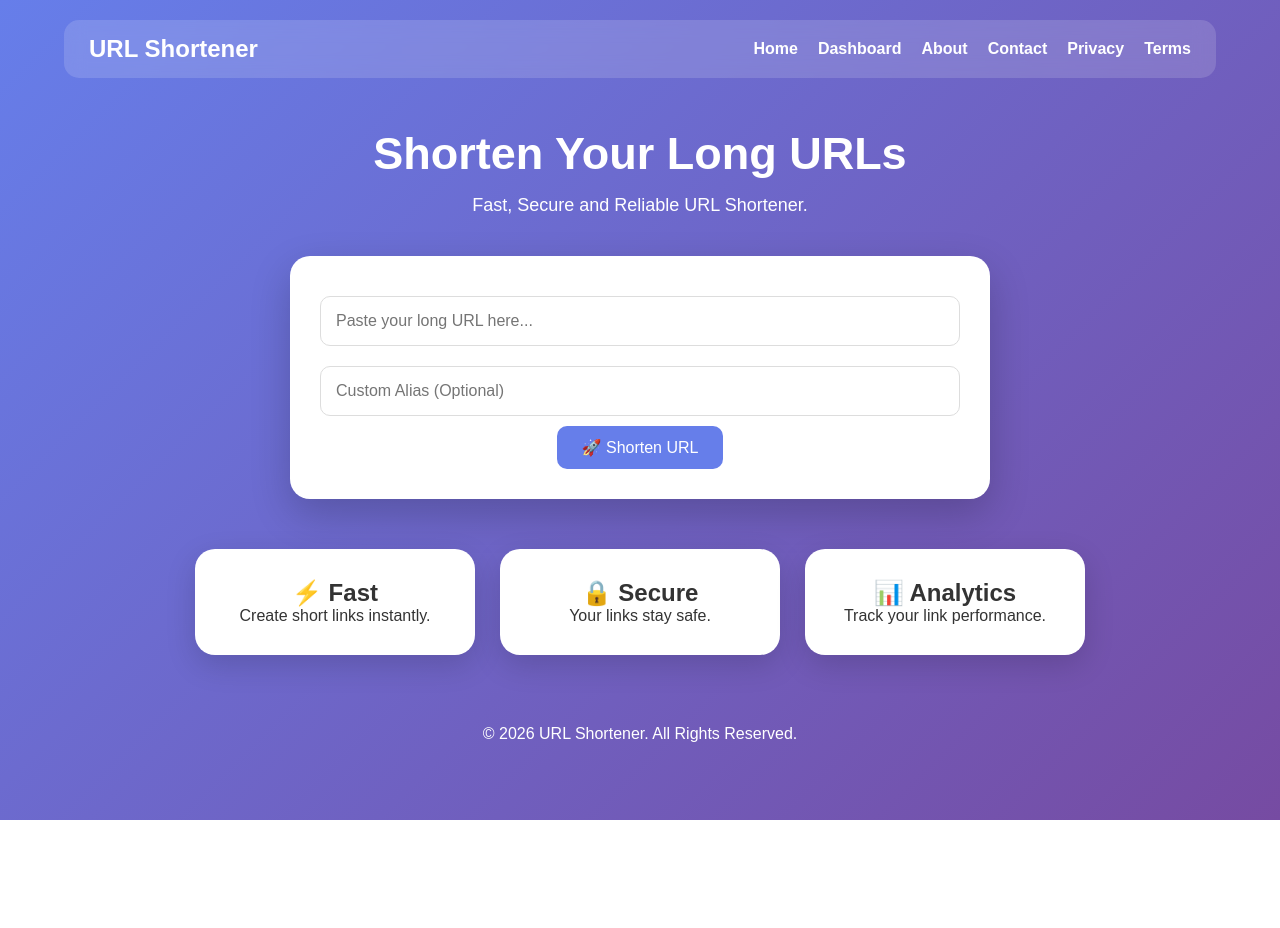
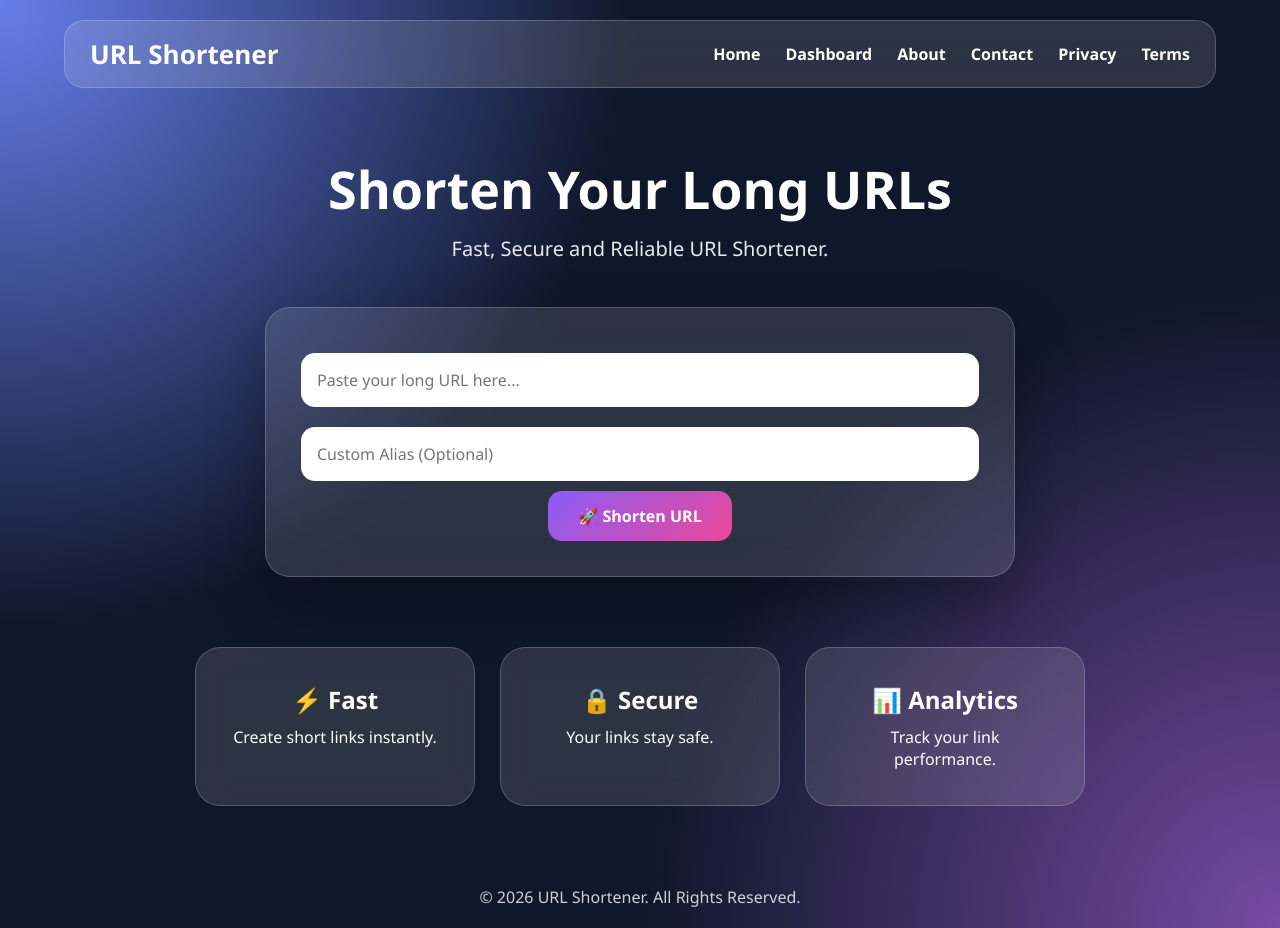
Before and after one commit to Khanarm/Url-shortnar-ashrot, a Flask app: page / in a window 1280 px wide. Before the commit the page ends 820 px from the top, so only its background shows below. Run offline with Flask 3, Linux system fonts and the light colour scheme.

Commit message:
Update style.css

```diff
--- a/static/css/style.css
+++ b/static/css/style.css
@@ -1,17 +1,20 @@
 * {
-    margin: 0;
-    padding: 0;
-    box-sizing: border-box;
-    font-family: Arial, sans-serif;
+    margin:0;
+    padding:0;
+    box-sizing:border-box;
+    font-family: 'Segoe UI', Arial, sans-serif;
 }
 
 
 body {
 
-    min-height: 100vh;
-    background: linear-gradient(135deg, #667eea, #764ba2);
-    color: #333;
+    min-height:100vh;
+    background:
+    radial-gradient(circle at top left, #667eea, transparent 40%),
+    radial-gradient(circle at bottom right, #764ba2, transparent 40%),
+    #0f172a;
 
+    color:white;
 }
 
 
@@ -19,52 +22,54 @@ body {
 
 .navbar {
 
-    width: 90%;
-    margin: 20px auto;
-    padding: 15px 25px;
+    width:90%;
+    margin:20px auto;
+    padding:15px 25px;
 
-    display: flex;
-    justify-content: space-between;
-    align-items: center;
+    display:flex;
+    justify-content:space-between;
+    align-items:center;
 
-    background: rgba(255,255,255,0.15);
-    backdrop-filter: blur(10px);
+    background:rgba(255,255,255,0.12);
+    backdrop-filter:blur(15px);
 
-    border-radius: 15px;
+    border:1px solid rgba(255,255,255,0.2);
+
+    border-radius:20px;
 
 }
 
 
 .logo {
 
-    color: white;
-    font-size: 24px;
-    font-weight: bold;
+    color:white;
+    font-size:26px;
+    font-weight:800;
 
 }
 
 
 .menu {
 
-    list-style: none;
-    display: flex;
-    gap: 20px;
+    list-style:none;
+    display:flex;
+    gap:25px;
 
 }
 
 
 .menu a {
 
-    color: white;
-    text-decoration: none;
-    font-weight: bold;
+    color:white;
+    text-decoration:none;
+    font-weight:600;
 
 }
 
 
 .menu a:hover {
 
-    opacity: 0.7;
+    color:#c4b5fd;
 
 }
 
@@ -74,46 +79,55 @@ body {
 
 .hero {
 
-    width: 90%;
-    margin: 50px auto;
-    text-align: center;
+    width:90%;
+    margin:70px auto;
+    text-align:center;
 
 }
 
 
 .hero h1 {
 
-    color: white;
-    font-size: 45px;
-    margin-bottom: 15px;
+    font-size:52px;
+    line-height:1.2;
+
+    margin-bottom:15px;
 
 }
 
 
 .hero p {
 
-    color: white;
-    font-size: 18px;
+    font-size:20px;
+    opacity:.9;
 
 }
 
 
 
-/* Box */
+
+/* Shortener Box */
 
 .shortener-box {
 
-    background: white;
+    max-width:750px;
 
-    max-width: 700px;
-    margin: 40px auto;
-    padding: 30px;
+    margin:45px auto;
 
-    border-radius: 20px;
+    padding:35px;
 
-    box-shadow: 0 15px 40px rgba(0,0,0,0.2);
+    background:rgba(255,255,255,0.12);
+
+    backdrop-filter:blur(20px);
+
+    border-radius:25px;
+
+    border:1px solid rgba(255,255,255,0.2);
+
+    box-shadow:0 25px 60px rgba(0,0,0,.3);
 
 }
+
 
 
 
@@ -121,17 +135,29 @@ body {
 
 input {
 
-    width: 100%;
-    padding: 15px;
+    width:100%;
 
-    margin: 10px 0;
+    padding:16px;
 
-    border-radius: 10px;
-    border: 1px solid #ddd;
+    margin:10px 0;
 
-    font-size: 16px;
+    border-radius:14px;
+
+    border:none;
+
+    outline:none;
+
+    font-size:16px;
 
 }
+
+
+input:focus {
+
+    box-shadow:0 0 0 3px rgba(139,92,246,.5);
+
+}
+
 
 
 
@@ -139,61 +165,35 @@ input {
 
 button {
 
-    padding: 12px 25px;
+    padding:14px 30px;
 
-    border: none;
-    border-radius: 10px;
+    border:none;
 
-    background: #667eea;
-    color: white;
+    border-radius:14px;
 
-    cursor: pointer;
+    background:linear-gradient(135deg,#8b5cf6,#ec4899);
 
-    font-size: 16px;
+    color:white;
+
+    font-size:16px;
+
+    font-weight:600;
+
+    cursor:pointer;
+
+    transition:.3s;
 
 }
 
 
 button:hover {
 
-    transform: translateY(-2px);
-    opacity: 0.9;
+    transform:translateY(-3px);
+
+    box-shadow:0 10px 25px rgba(236,72,153,.4);
 
 }
 
-
-
-/* Cards */
-
-.features {
-
-    width: 90%;
-    margin: 40px auto;
-
-    display: flex;
-    gap: 25px;
-
-    justify-content: center;
-    flex-wrap: wrap;
-
-}
-
-
-.card {
-
-    background: white;
-
-    width: 280px;
-
-    padding: 30px;
-
-    border-radius: 20px;
-
-    text-align: center;
-
-    box-shadow: 0 10px 30px rgba(0,0,0,0.15);
-
-}
 
 
 
@@ -201,9 +201,94 @@ button:hover {
 
 .result {
 
-    margin-top: 30px;
+    margin-top:30px;
+
+    padding:20px;
+
+    background:rgba(255,255,255,.1);
+
+    border-radius:20px;
 
 }
+
+
+
+.buttons {
+
+    margin-top:15px;
+
+    display:flex;
+
+    gap:15px;
+
+    justify-content:center;
+
+    flex-wrap:wrap;
+
+}
+
+
+
+
+/* Features */
+
+.features {
+
+    width:90%;
+
+    margin:50px auto;
+
+    display:flex;
+
+    gap:25px;
+
+    justify-content:center;
+
+    flex-wrap:wrap;
+
+}
+
+
+
+.card {
+
+    width:280px;
+
+    padding:35px;
+
+    text-align:center;
+
+
+    background:rgba(255,255,255,.12);
+
+    backdrop-filter:blur(15px);
+
+
+    border-radius:25px;
+
+    border:1px solid rgba(255,255,255,.2);
+
+
+    transition:.3s;
+
+}
+
+
+
+.card:hover {
+
+    transform:translateY(-10px);
+
+}
+
+
+
+.card h2 {
+
+    margin-bottom:10px;
+
+}
+
 
 
 
@@ -247,13 +336,13 @@ td {
 
 footer {
 
-    margin-top: 50px;
+    margin-top:60px;
 
-    padding: 20px;
+    padding:20px;
 
-    text-align: center;
+    text-align:center;
 
-    color: white;
+    opacity:.8;
 
 }
 
```
Also changed, not shown: other parts of static/css/style.css (+38 -25 lines).
